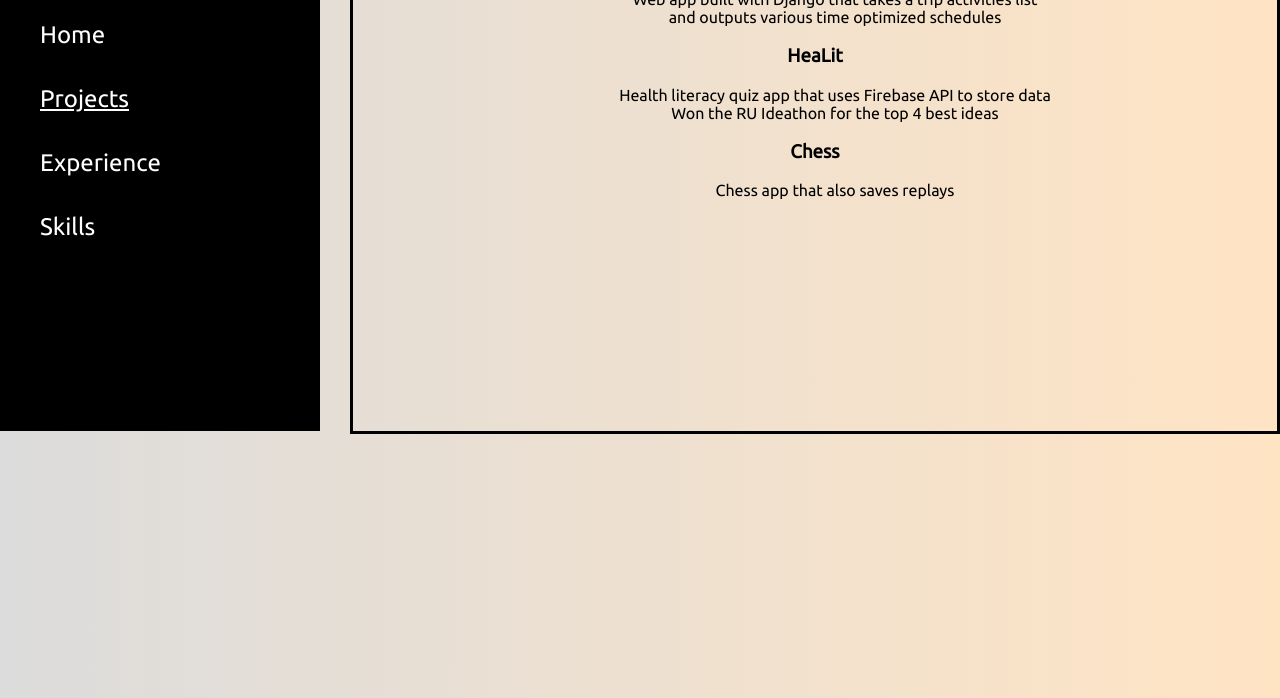
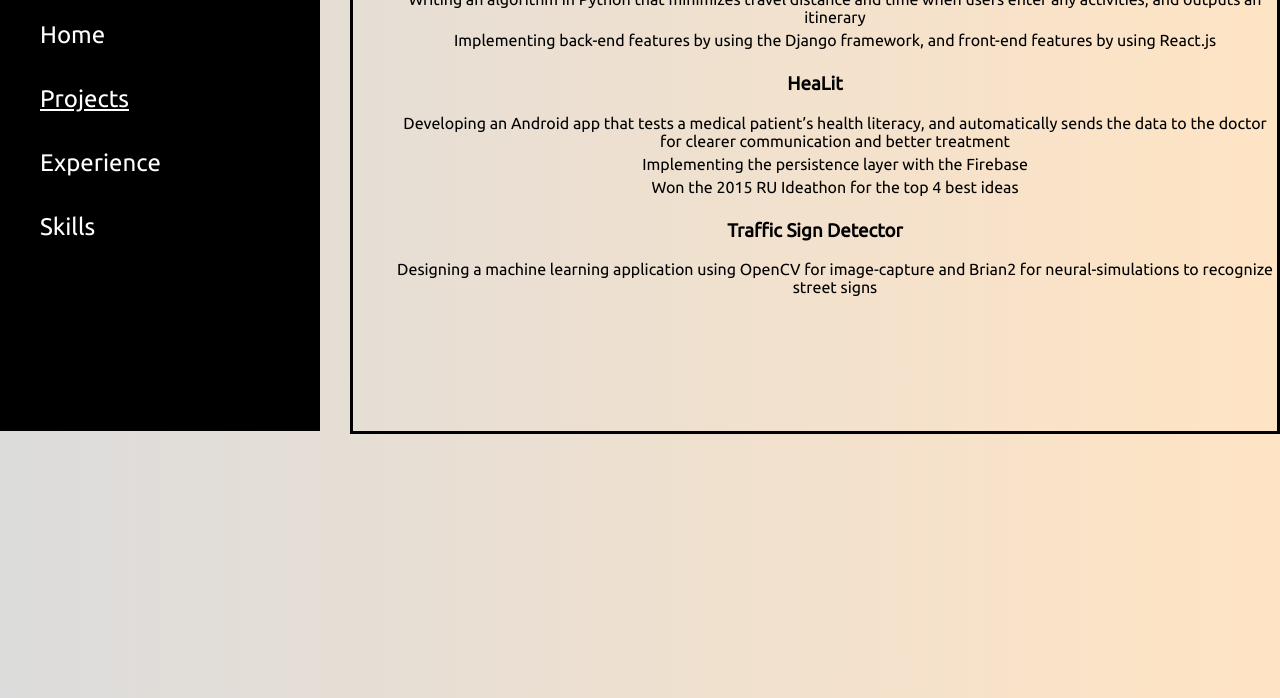
Before and after one commit to richardmlu/portfolio, a plain HTML site: page projects.html in a window 1280 px wide. Shown: the part 132-830 px from the top of the page. Drawn offline with Linux system fonts and the light colour scheme; a web font is replaced by a local one.

Commit message:
updated project descriptions

```diff
--- a/main.css
+++ b/main.css
@@ -111,4 +111,5 @@ div {
 
 .projects-container li{
 	list-style-type: none;
+	padding-bottom: 5px;
 }
--- a/projects.html
+++ b/projects.html
@@ -21,17 +21,18 @@
 	<div class="projects-container">
 	  <h3>Trip Planner</h3>
 	  <ul>
-		<li>Web app built with Django that takes a trip activities list</li>
-		<li>and outputs various time optimized schedules</li>
+		<li>Writing an algorithm in Python that minimizes travel distance and time when users enter any activities, and outputs an itinerary </li>
+		<li>Implementing back-end features by using the Django framework, and front-end features by using React.js</li>
 	  </ul>
 	  <h3>HeaLit</h3>
 	  <ul>
-	    <li>Health literacy quiz app that uses Firebase API to store data</li>
-		<li>Won the RU Ideathon for the top 4 best ideas</li>
+	    <li>Developing an Android app that tests a medical patient’s health literacy, and automatically sends the data to the doctor for clearer communication and better treatment</li>
+		<li>Implementing the persistence layer with the Firebase</li>
+		<li>Won the 2015 RU Ideathon for the top 4 best ideas</li>
       </ul>
-	  <h3>Chess</h3>
+	  <h3>Traffic Sign Detector</h3>
 	  <ul>
-	    <li>Chess app that also saves replays</li>
+	    <li>Designing a machine learning application using OpenCV for image-capture and Brian2 for neural-simulations to recognize street signs</li>
       </ul>
 	</div>
   </div>
```
